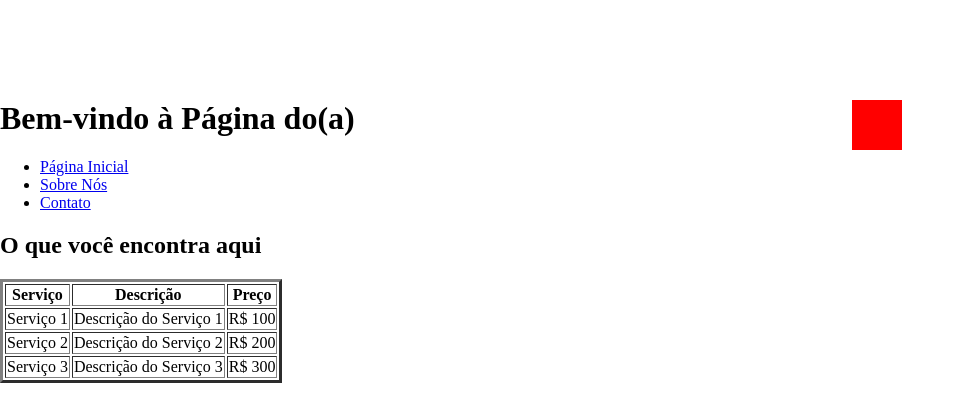
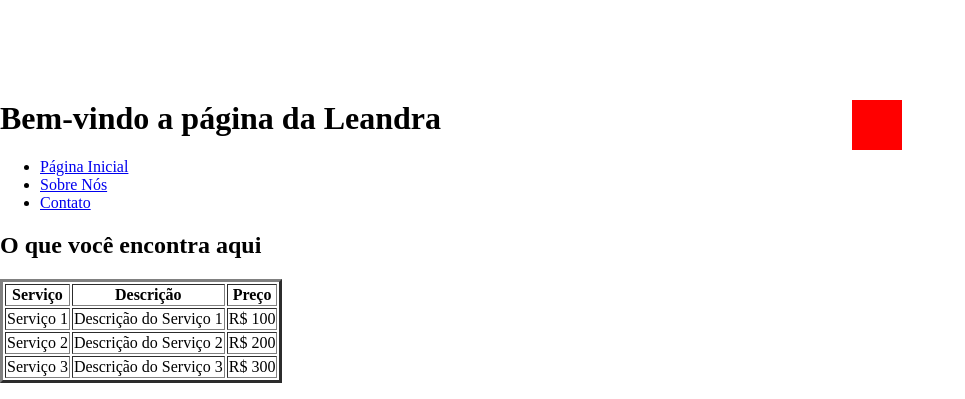
Before and after one commit to leandra2023/Pensamento-Computacional-, a plain HTML site: page index.html in a window 1280 px wide. Shown: the top 399 px of the page, without its empty margins (0-965 px from the left). Drawn offline with Linux system fonts and the light colour scheme.

Commit message:
Update index.html

```diff
--- a/index.html
+++ b/index.html
@@ -16,7 +16,7 @@
     <div class="box"></div>
     <script src="script.js"></script>
     <header>
-        <h1>Bem-vindo à Página do(a) </h1>
+        <h1>Bem-vindo a página da Leandra</h1>
     </header>
 
     <nav>
```
